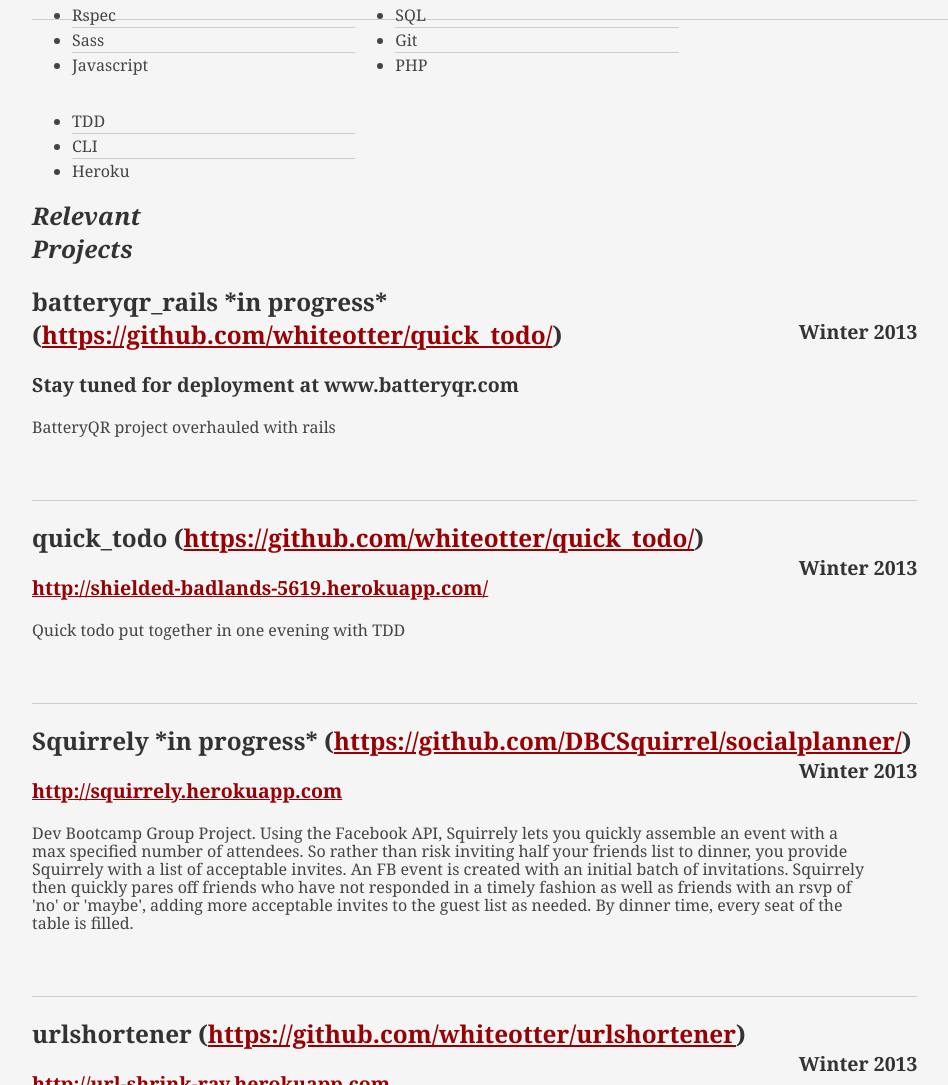
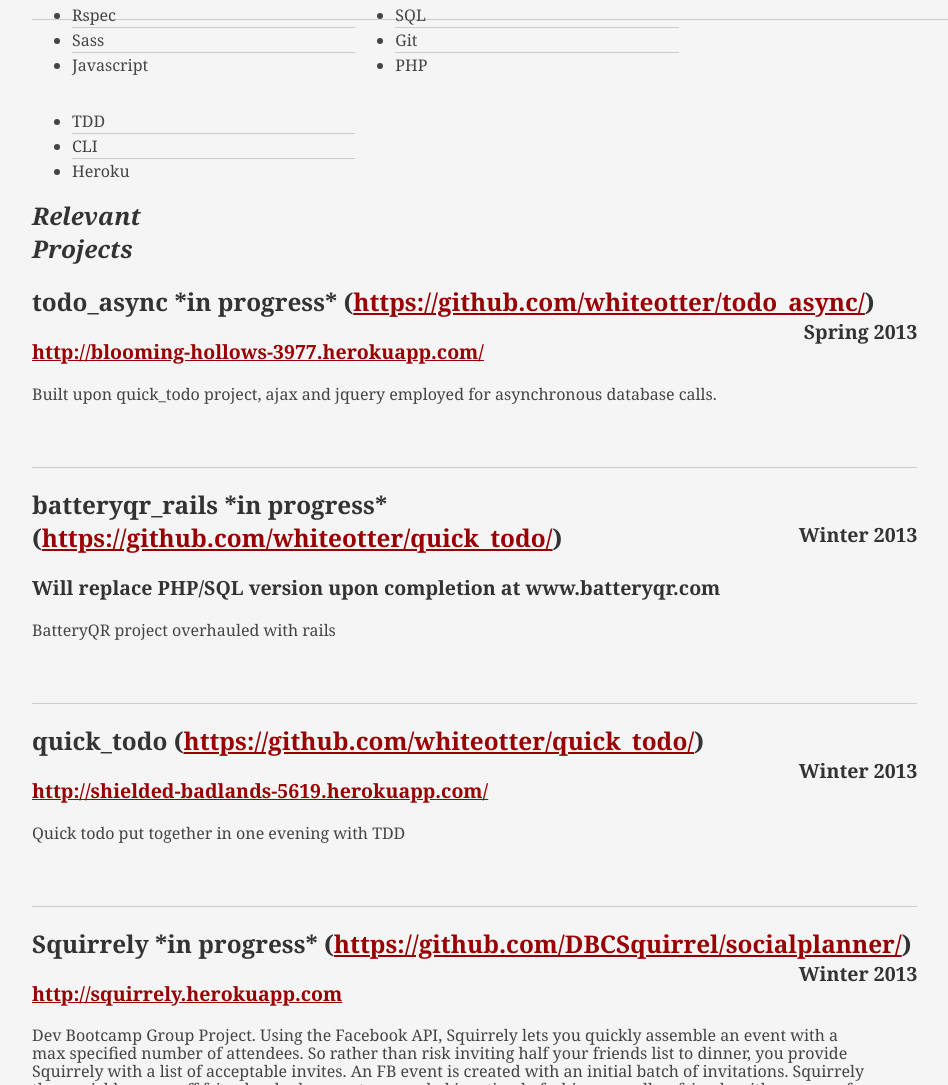
Before and after one commit to whiteotter/drewkitch.com, a plain HTML site: page index.html in a window 1280 px wide. Shown: the part 1062-2147 px from the top of the page, without its empty margins (56-1004 px from the left). Drawn offline with nearby package versions, Linux system fonts and the light colour scheme; a small style sheet from the web is missing.

Commit message:
updating project data

```diff
--- a/index.html
+++ b/index.html
@@ -129,8 +129,14 @@
 
 						<div class="yui-u">
 							<div class="job">
+								<h2>todo_async *in progress* (<a href="https://github.com/whiteotter/todo_async/">https://github.com/whiteotter/todo_async/</a>)</h2>
+								<h3><a href="http://blooming-hollows-3977.herokuapp.com/">http://blooming-hollows-3977.herokuapp.com/</a></h3>
+								<h4>Spring 2013</h4>
+								<p>Built upon quick_todo project, ajax and jquery employed for asynchronous database calls.</p>
+							</div>
+							<div class="job">
 								<h2>batteryqr_rails *in progress* (<a href="https://github.com/whiteotter/quick_todo/">https://github.com/whiteotter/quick_todo/</a>)</h2>
-								<h3>Stay tuned for deployment at www.batteryqr.com</h3>
+								<h3>Will replace PHP/SQL version upon completion at www.batteryqr.com</h3>
 								<h4>Winter 2013</h4>
 								<p>BatteryQR project overhauled with rails</p>
 							</div>
```
